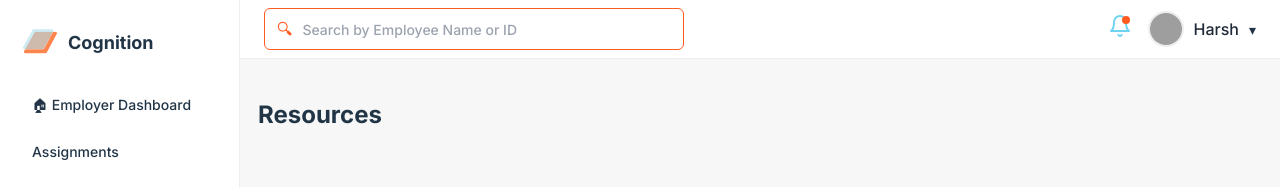
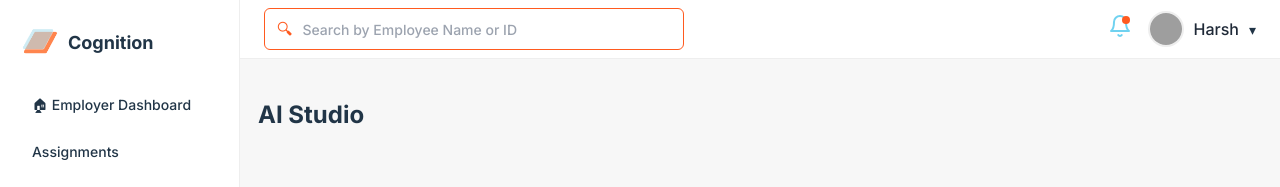
Before and after one commit to srewashimondal/cognition, a React (Vite) app in the folder frontend/: page /employer/ai-studio in a window 1280 px wide. Shown: the top 187 px of the page. Built offline with nearby package versions, Linux system fonts and the light colour scheme; grey boxes are pictures that could not be loaded.

Commit message:
edited AI Studio

```diff
--- a/frontend/src/pages/EmployerDashBoard/AI Studio/AIStudio.tsx
+++ b/frontend/src/pages/EmployerDashBoard/AI Studio/AIStudio.tsx
@@ -0,0 +1,5 @@
+import './AIStudio.css';
+
+export default function AIStudio() {
+    return <h2>AI Studio</h2>;
+  }
--- a/frontend/src/pages/EmployerDashBoard/EmployerDashBoard.tsx
+++ b/frontend/src/pages/EmployerDashBoard/EmployerDashBoard.tsx
@@ -5,6 +5,7 @@ import Assignments from "./Assignments/Assignments";
 import Schedule from "./Schedule/Schedule";
 import Recordings from "./Recordings/Recordings";
 import Resources from "./Resources/Resources";
+import AIStudio from './AI Studio/AIStudio';
 import Settings from "./Settings/Settings";
 import logo from '../../assets/branding/cognition-logo.png';
 import bell from '../../assets/icons/bell.svg';
@@ -101,7 +102,7 @@ export default function EmployerDashBoard() {
             <Route path="schedule" element={<Schedule />} />
             <Route path="recordings" element={<Recordings />} />
             <Route path="resources" element={<Resources />} />
-            <Route path="ai-studio" element={<Resources />} />
+            <Route path="ai-studio" element={<AIStudio />} />
             <Route path="settings" element={<Settings />} />
 
             <Route path="*" element={<Navigate to="" />} />
--- a/frontend/src/pages/EmployerDashBoard/Resources/Resources.tsx
+++ b/frontend/src/pages/EmployerDashBoard/Resources/Resources.tsx
@@ -1,3 +1,5 @@
+import './Resources.css';
+
 export default function Resources() {
   return <h2>Resources</h2>;
 }
```
